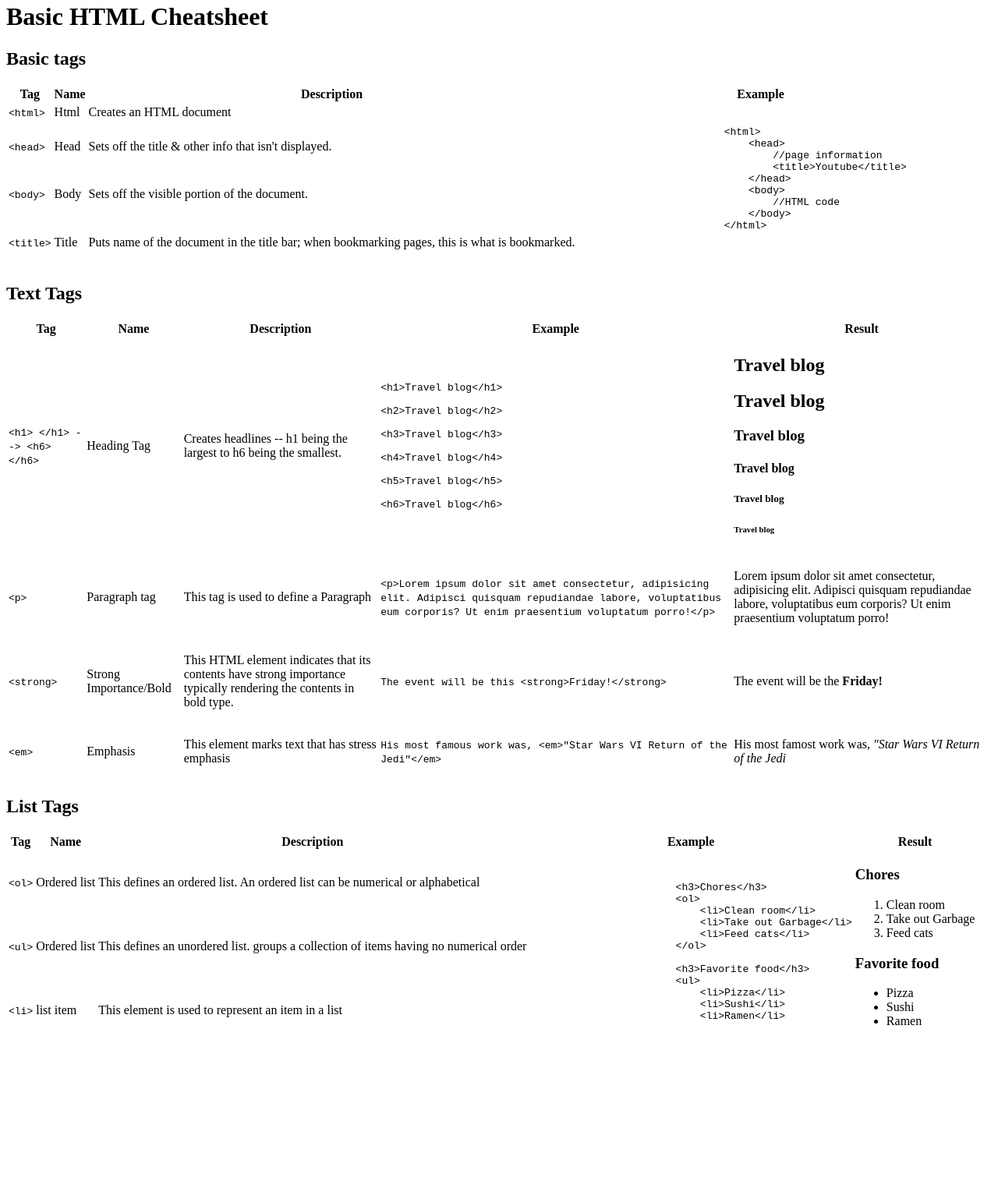
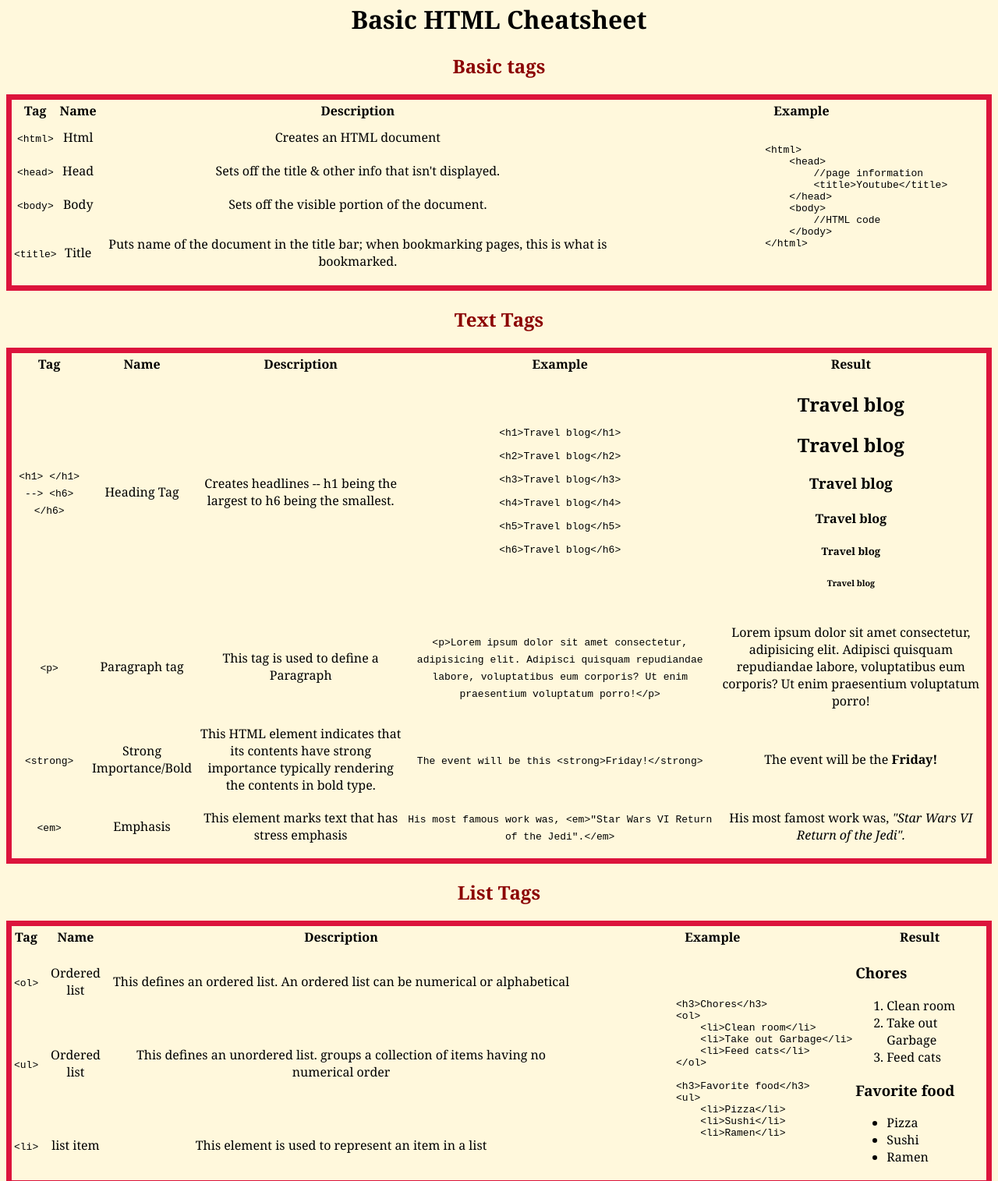
Before and after one commit to j-nathanson/html-cheatsheet, a plain HTML site: page index.html in a window 1280 px wide. Shown: the part 18-1533 px from the top of the page at 78% size. Before the commit the page ends 1364 px from the top, so only its background shows below. Drawn offline with Linux system fonts and the light colour scheme.

Commit message:
finished index and basic styling

```diff
--- a/index.html
+++ b/index.html
@@ -10,7 +10,7 @@
     <header><h1>Basic HTML Cheatsheet</h1></header>
     <main>
       <section id="basic-tags">
-        <h2>Basic tags</h2>
+        <h2 class="section-header" >Basic tags</h2>
         <table>
           <thead>
             <tr>
@@ -26,7 +26,7 @@
               <td><code>&lt;html&gt;<code></td>
               <td>Html</td>
               <td>Creates an HTML document</td>
-              <td rowspan="4">
+              <td class = code-segment rowspan="4">
                 <pre>
                     <code>
                         &lt;html&gt;
@@ -46,22 +46,22 @@
             <tr>
               <td><code>&lt;head&gt;<code></td>
               <td>Head</td>
-              <td><p>Sets off the title & other info that isn't displayed.</p></td>
+              <td>Sets off the title & other info that isn't displayed.</td>
             </tr>
             <!-- body tag -->
             <tr>
               <td><code>&lt;body&gt;<code></td>
               <td>Body</td>
-              <td><p>Sets off the visible portion of the document.</p></td>
+              <td>Sets off the visible portion of the document.</td>
             </tr>
             <!-- title tag -->
             <tr>
               <td><code>&lt;title&gt;<code></td>
               <td>Title</td>
-              <td><p>
+              <td>
                     Puts name of the document in the title bar; when bookmarking
                     pages, this is what is bookmarked.
-                  </p>
+
               </td>
             </tr>
           </tbody>
@@ -69,7 +69,7 @@
       </section>
 
       <section id="text-tags">
-        <h2>Text Tags</h2>
+        <h2 class="section-header">Text Tags</h2>
         <table>
           <thead>
             <tr>
@@ -86,7 +86,7 @@
                   <code>&lt;h1&gt; &lt;/h1&gt; --&gt; &lt;h6&gt; &lt;/h6&gt;</code>
               </td>
               <td>Heading Tag</td>
-              <td><p>Creates headlines -- h1 being the largest to h6 being the smallest.</p></td>
+              <td>Creates headlines -- h1 being the largest to h6 being the smallest.</td>
               <td><pre><code>
 &lt;h1&gt;Travel blog&lt;/h1&gt;
 
@@ -117,7 +117,7 @@
               <td>Paragraph tag</td>
               <td>This tag is used to define a Paragraph</td>
               <td><code>&lt;p&gt;Lorem ipsum dolor sit amet consectetur, adipisicing elit. Adipisci quisquam repudiandae labore, voluptatibus eum corporis? Ut enim praesentium voluptatum porro!&lt;/p&gt;</code></td>
-              <td><p>Lorem ipsum dolor sit amet consectetur, adipisicing elit. Adipisci quisquam repudiandae labore, voluptatibus eum corporis? Ut enim praesentium voluptatum porro!</p></td>
+              <td><p>Lorem ipsum dolor sit amet consectetur, adipisicing elit. Adipisci quisquam repudiandae labore, voluptatibus eum corporis? Ut enim praesentium voluptatum porro!</td>
           </tr>
 
           <!-- strong tag -->
@@ -126,18 +126,18 @@
                   <code>&lt;strong&gt;</code>
               </td>
               <td>Strong Importance/Bold</td>
-              <td><p>This HTML element indicates that its contents have strong importance typically rendering the contents in bold type.</p></td>
+              <td>This HTML element indicates that its contents have strong importance typically rendering the contents in bold type.</td>
               <td><code>The event will be this &lt;strong&gt;Friday!&lt;/strong&gt;</code></td>
-              <td><p>The event will be the <strong>Friday!</strong></p></td>
+              <td><p>The event will be the <strong>Friday!</strong></td>
           </tr>
 
           <!-- emphasis tag -->
           <tr>
               <td><code>&lt;em&gt;</code></td>
               <td>Emphasis</td>
-              <td><p>This element marks text that has stress emphasis</p></td>
-              <td><code>His most famous work was, &lt;em&gt;"Star Wars VI Return of the Jedi"&lt;/em&gt;</code></td>
-              <td><p>His most famost work was, <em>"Star Wars VI Return of the Jedi</em></p></td>
+              <td>This element marks text that has stress emphasis</td>
+              <td><code>His most famous work was, &lt;em&gt;"Star Wars VI Return of the Jedi".&lt;/em&gt;</code></td>
+              <td><p>His most famost work was, <em>"Star Wars VI Return of the Jedi".</em></td>
 
           </tr>
 
@@ -145,7 +145,7 @@
       </section>
 
       <section id="list-tags">
-          <h2>List Tags</h2>
+          <h2 class="section-header">List Tags</h2>
 
           <table>
             <thead>
@@ -162,8 +162,8 @@
                 <tr>
                     <td><code>&lt;ol&gt;</code></td>
                     <td>Ordered list</td>
-                    <td><p>This defines an ordered list. An ordered list can be numerical or alphabetical</p></td>
-                    <td rowspan="3"> <pre><code>
+                    <td><p>This defines an ordered list. An ordered list can be numerical or alphabetical</td>
+                    <td class="code-segment" rowspan="3"> <pre><code>
                  &lt;h3&gt;Chores&lt;/h3&gt;
                  &lt;ol&gt;
                      &lt;li&gt;Clean room&lt;/li&gt;
@@ -177,7 +177,7 @@
                      &lt;li&gt;Sushi&lt;/li&gt;
                      &lt;li&gt;Ramen&lt;/li&gt;</code></pre>
                      </td>
-                    <td rowspan="3"><h3>Chores</h3>
+                    <td class="code-segment" rowspan="3"><h3>Chores</h3>
                         <ol>
                             <li>Clean room</li>
                             <li>Take out Garbage</li>
@@ -196,14 +196,14 @@
                 <tr>
                     <td><code>&lt;ul&gt;</code></td>
                     <td>Ordered list</td>
-                    <td><p>This defines an unordered list. groups a collection of items having no numerical order</p></td>
+                    <td><p>This defines an unordered list. groups a collection of items having no numerical order</td>
                 </tr>
 
                 <!-- list item-->
                 <tr>
                     <td><code>&lt;li&gt;</code></td>
                     <td>list item</td>
-                    <td><p>This element is used to represent an item in a list</p></td>
+                    <td><p>This element is used to represent an item in a list</td>
                 </tr>
 
                 </ul>
--- a/style.css
+++ b/style.css
@@ -0,0 +1,30 @@
+body {
+  background-color: cornsilk;
+  font-family: Georgia, "Times New Roman", Times, serif;
+}
+
+header {
+  text-align: center;
+}
+
+table {
+  border: 7px solid crimson;
+}
+
+td,
+th {
+  text-align: center;
+}
+
+th {
+  font-weight: bold;
+}
+
+.section-header {
+  color: darkred;
+  text-align: center;
+}
+
+.code-segment {
+  text-align: initial;
+}
```
Lines whose indentation alone changed are shown as unchanged.
